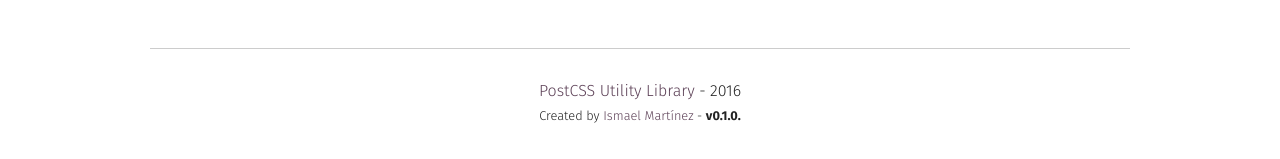
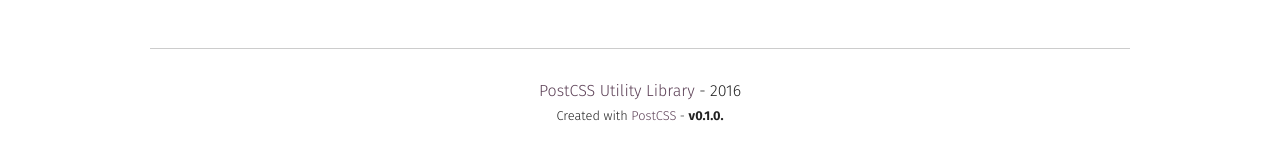
Before and after one commit to ismamz/postcss-utilities, a Jekyll site: the page built from index.md, in a window 1280 px wide. Shown: the part 738-897 px from the top of the page. Built offline with Jekyll 4.4.1, drawn with Linux system fonts in a browser that asks for light colours.

Commit message:
update credits

```diff
--- a/_config.yml
+++ b/_config.yml
@@ -6,8 +6,8 @@
 twitter_username: ismamz
 github_username:  ismamz
 version: 0.1.0
-author: Ismael Martínez
-author_url: http://isma.uy/
+author: PostCSS
+author_url: http://postcss.org/
 
 # Build settings
 markdown: kramdown
--- a/_includes/footer.html
+++ b/_includes/footer.html
@@ -1,4 +1,4 @@
 <footer class="site-footer">
   <a href="{{ site.baseurl }}">{{ site.name}}</a> - {{ site.time | date: '%Y' }}<br>
-  <small>Created by <a href="{{ site.author_url }}">{{ site.author }}</a> - <strong>v{{ site.version }}.</strong></small>
+  <small>Created with <a href="{{ site.author_url }}">{{ site.author }}</a> - <strong>v{{ site.version }}.</strong></small>
 </footer>
```
